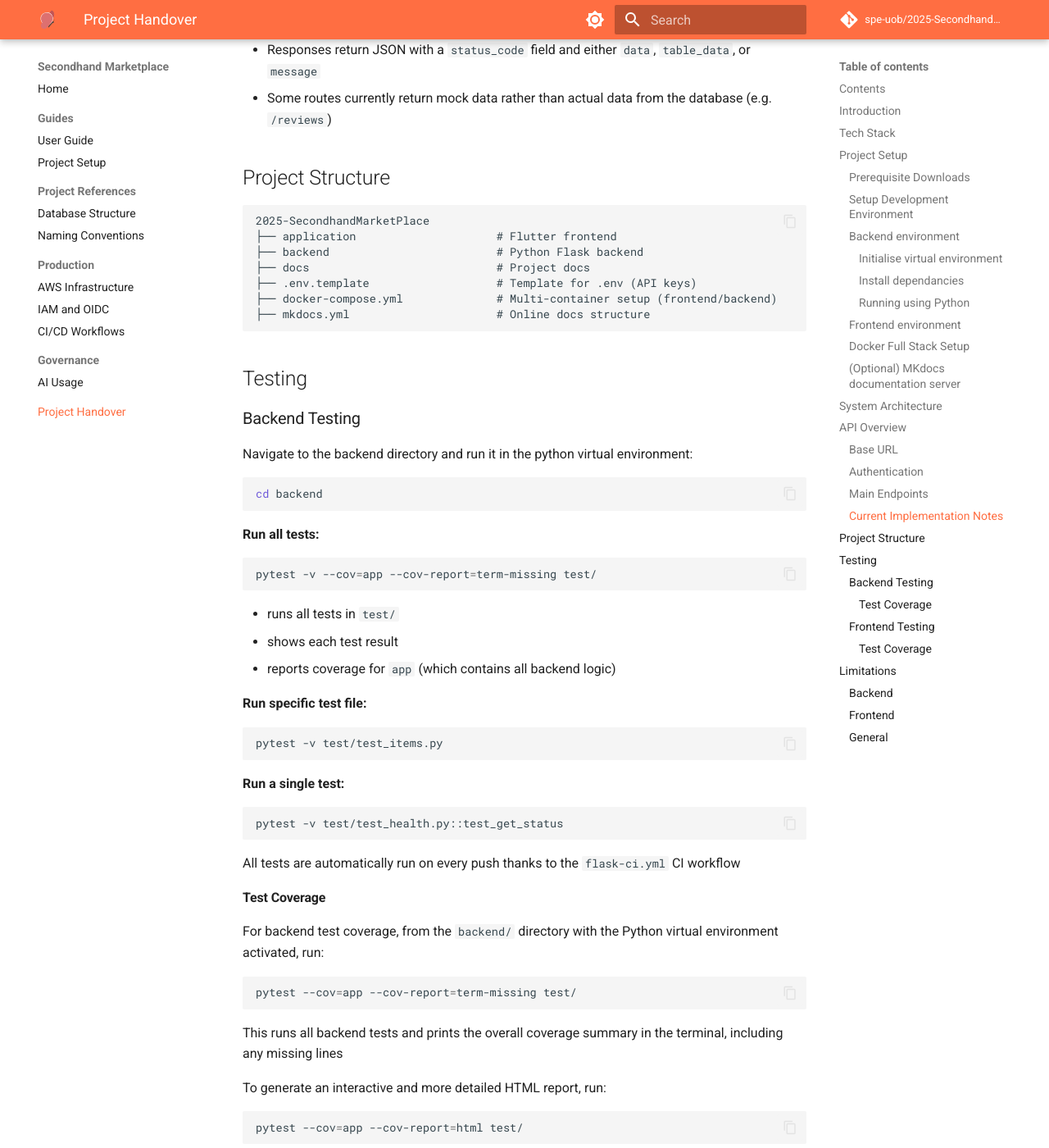
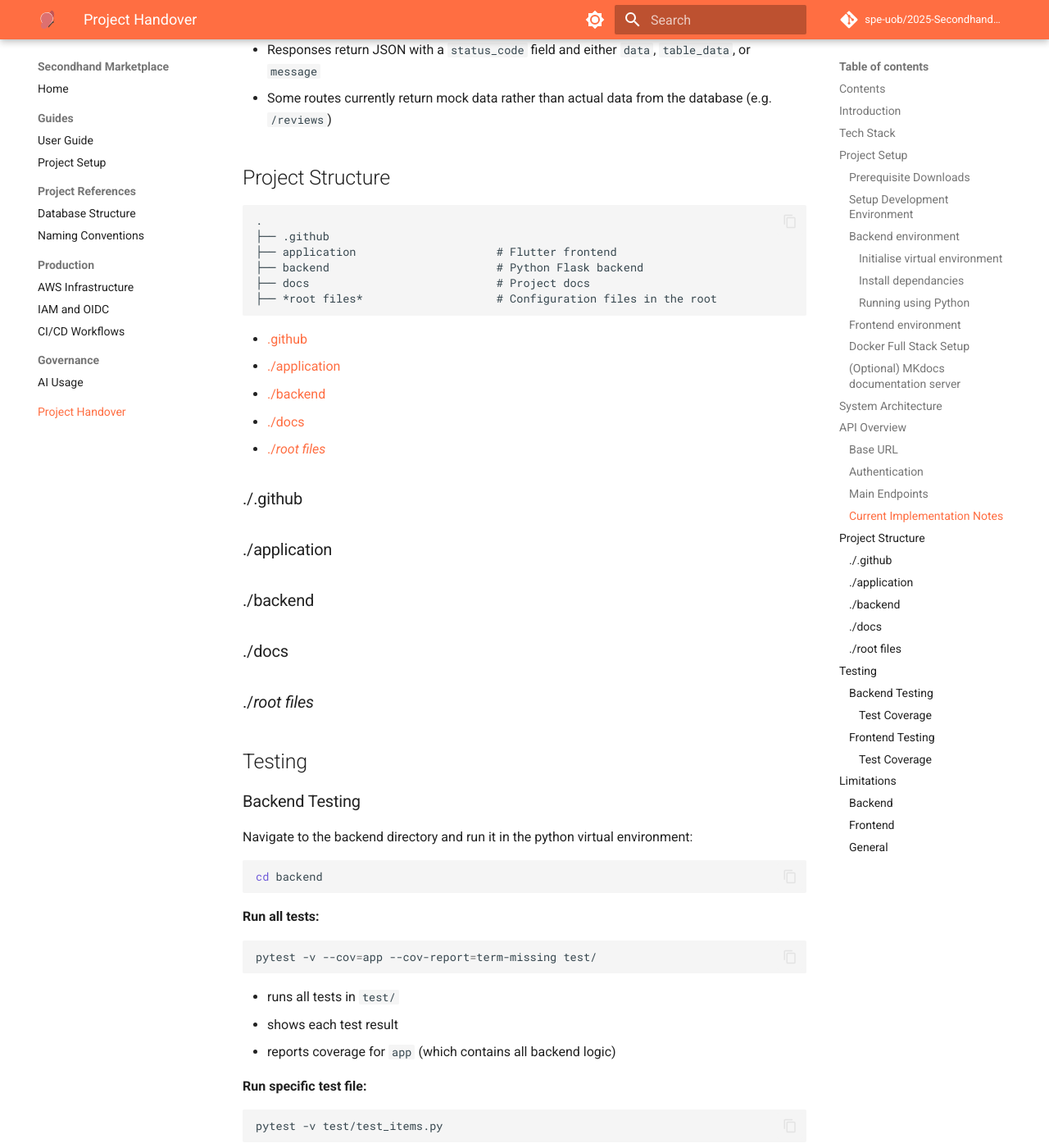
Before and after one commit to Ewan-Friend/Secondhand-Marketplace, an MkDocs documentation site: the page built from docs/handover/handover.md, in a window 1280 px wide and 1400 px high, scrolled down 7018 px. Shown: the whole window at 82% size. Built offline with MkDocs 1.6.1 and Material for MkDocs 9.7.7, drawn with Linux system fonts in a browser that asks for light colours; comment, search, counter and statistics services are not loaded.

Commit message:
feat(docs): update Project structure structure

````diff
--- a/docs/handover/handover.md
+++ b/docs/handover/handover.md
@@ -260,14 +260,29 @@ Authentication is only partially implemented
 ## Project Structure
 
 ```txt
-2025-SecondhandMarketPlace
+.
+├── .github
 ├── application                     # Flutter frontend
 ├── backend                         # Python Flask backend
 ├── docs                            # Project docs
-├── .env.template                   # Template for .env (API keys)
-├── docker-compose.yml              # Multi-container setup (frontend/backend)
-├── mkdocs.yml                      # Online docs structure
+├── *root files*                    # Configuration files in the root
 ```
+
+- [.github](#github)
+- [./application](#application)
+- [./backend](#backend)
+- [./docs](#docs)
+- [./*root files*](#root-files)
+
+### ./.github
+
+### ./application
+
+### ./backend
+
+### ./docs
+
+### ./*root files*
 
 
 ## Testing
````
